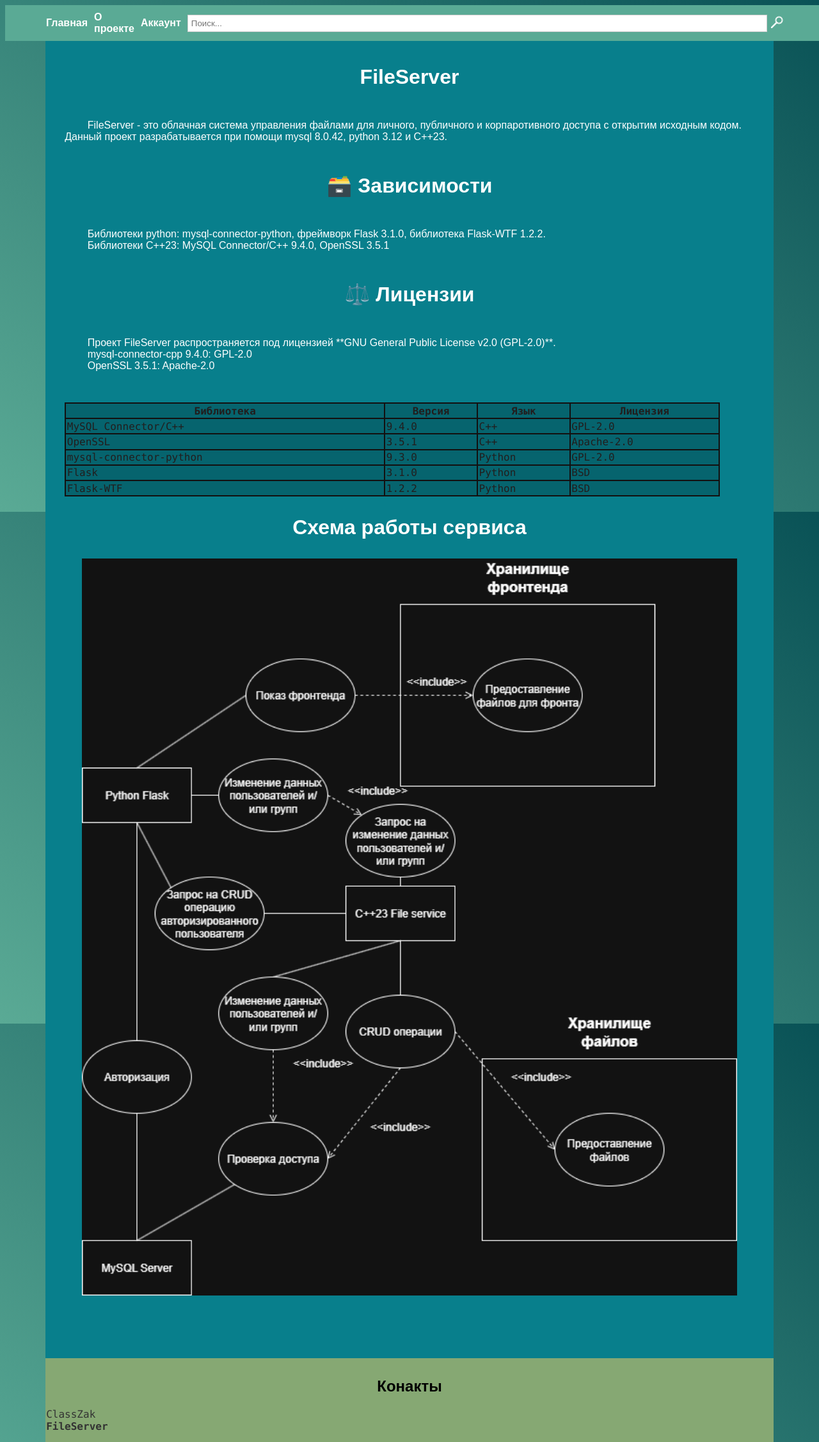
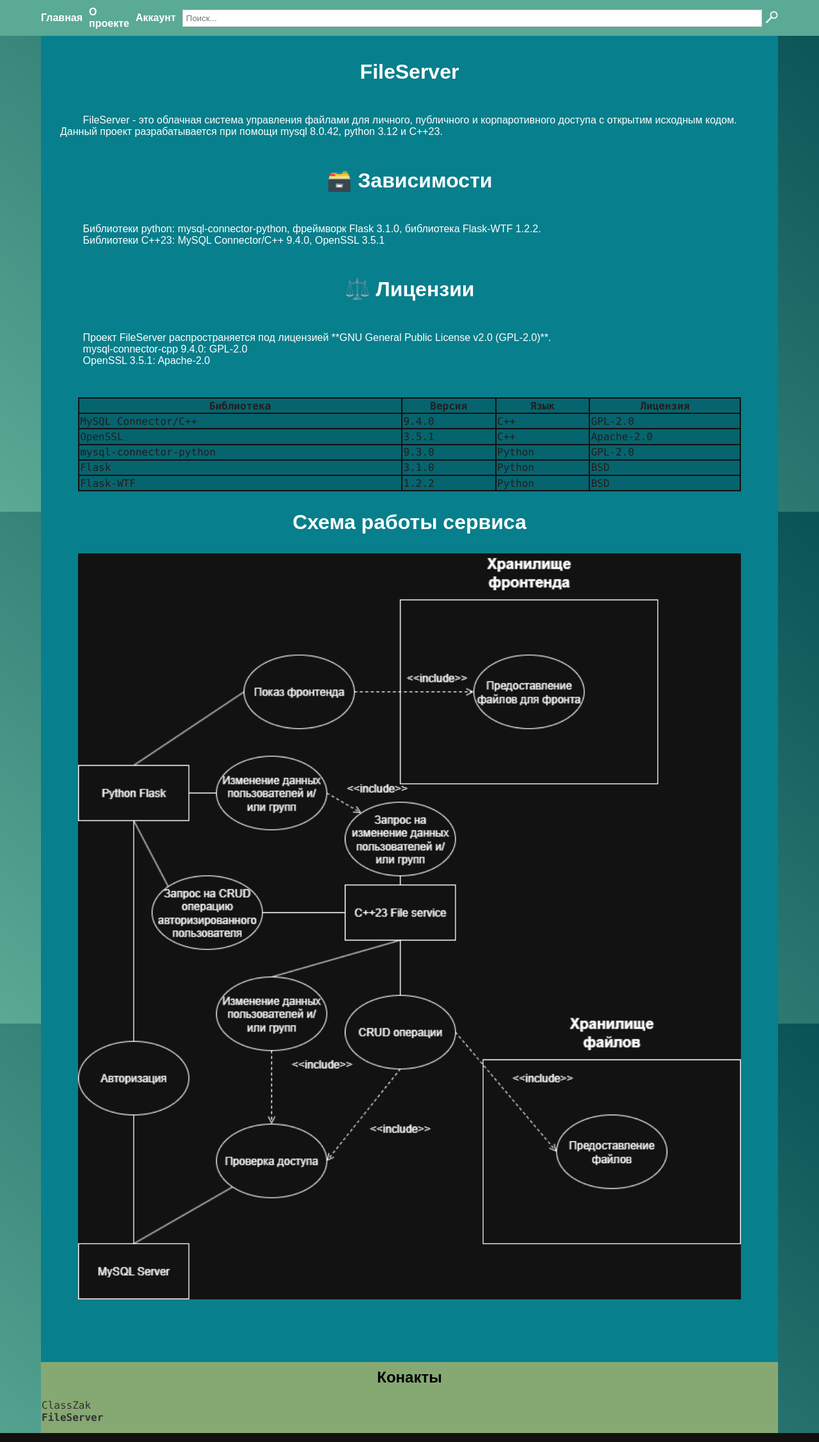
Before and after one commit to ClassZak/FileServer, a Flask app: page / in a window 1280 px wide. Shown: the whole page at 64% size. Run offline with Flask 3, Linux system fonts and the light colour scheme; some libraries are stand-ins or nearby versions.

Commit message:
Фикс ошибки отступов и таблицы

```diff
--- a/FrontendServer/src/frontend/static/styles/base_style.css
+++ b/FrontendServer/src/frontend/static/styles/base_style.css
@@ -18,6 +18,10 @@
 	flex-direction: column;
 	font-family: Arial, sans-serif;
 	color: white;
+}
+*{
+	margin: 0;
+	padding: 0;
 }
 
 
--- a/FrontendServer/src/frontend/static/styles/table_style.css
+++ b/FrontendServer/src/frontend/static/styles/table_style.css
@@ -4,7 +4,7 @@
 	margin-top: 2rem;
 	margin-bottom: 2rem;
 }
-table{
+* > table{
 	color: rgb(34, 30, 30);
 	background-color: #00000036;
 	width: 90%;
@@ -12,6 +12,10 @@
 	margin-right: auto;
 	border-collapse: collapse;
 	font-family: Consolas, sans-serif;
+}
+.content-wrapper > table{
+	margin-left: auto;
+	margin-right: auto;
 }
 table,td,th{
 	height:100%;
```
